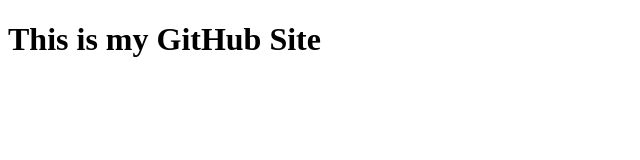
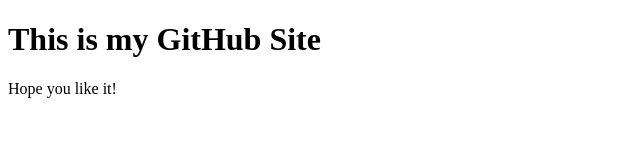
Before and after one commit to joedobronski/joedobronski.github.io, a plain HTML site: page index.html in a window 1280 px wide. Shown: the whole page, without its empty margins (0-640 px from the left). Drawn offline with Linux system fonts and the light colour scheme.

Commit message:
Change the Body - added words

```diff
--- a/index.html
+++ b/index.html
@@ -7,5 +7,6 @@
     </head>
     <Body>
         <H1>This is my GitHub Site</H1>
+        Hope you like it!
     </Body>
 </html>
```
